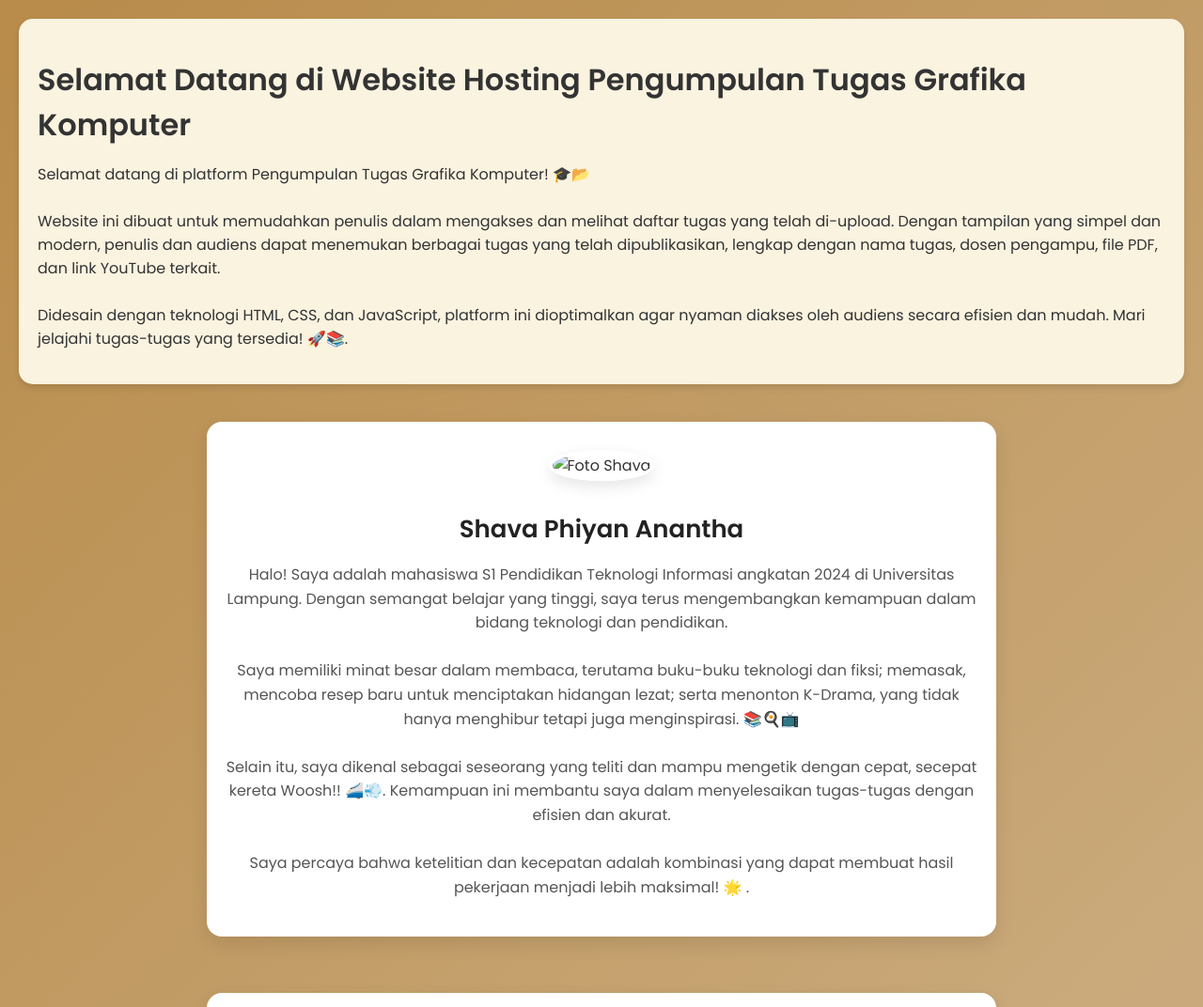
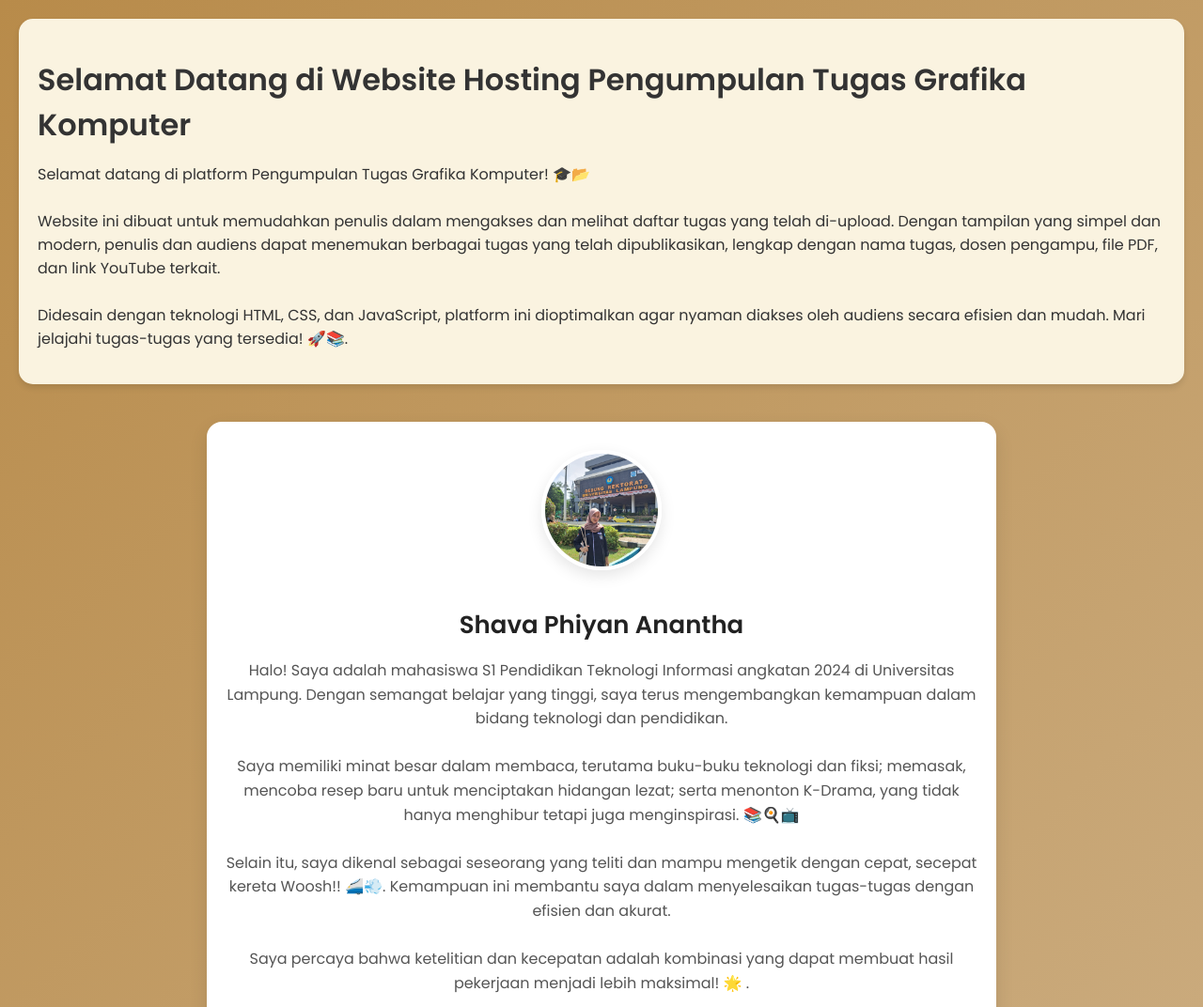
Before and after one commit to Shavanantha/2413025047, a plain HTML site: page index.html in a window 1280 px wide. Shown: the top 1072 px of the page at 94% size. Drawn offline with Linux system fonts and the light colour scheme.

Commit message:
index.html

```diff
--- a/index.html
+++ b/index.html
@@ -76,7 +76,7 @@
 
     <!-- Profile Section -->
     <div class="profile-container">
-        <img src="Pictures/profile.jpg" alt="Foto Shava" class="profile-photo">
+        <img src="https://raw.githubusercontent.com/Shavanantha/2413025047/main/profile.jpg" alt="Foto Profil" class="profile-photo">
         <div class="profile-description">
         <h2>Shava Phiyan Anantha</h2>
         <p>Halo! Saya adalah mahasiswa S1 Pendidikan Teknologi Informasi angkatan 2024 di Universitas Lampung. Dengan semangat belajar yang tinggi, saya terus mengembangkan kemampuan dalam bidang teknologi dan pendidikan.<br>
```
